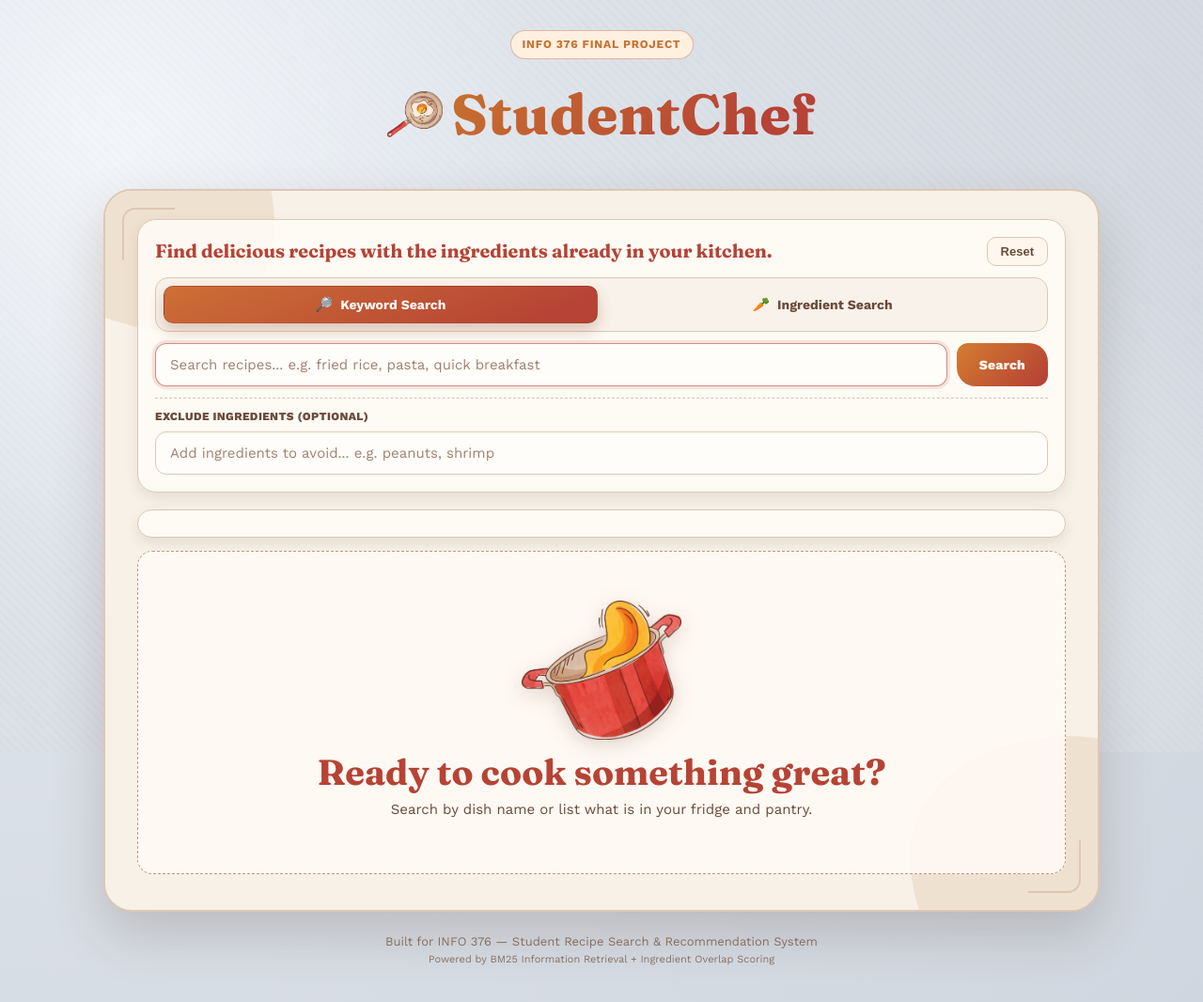
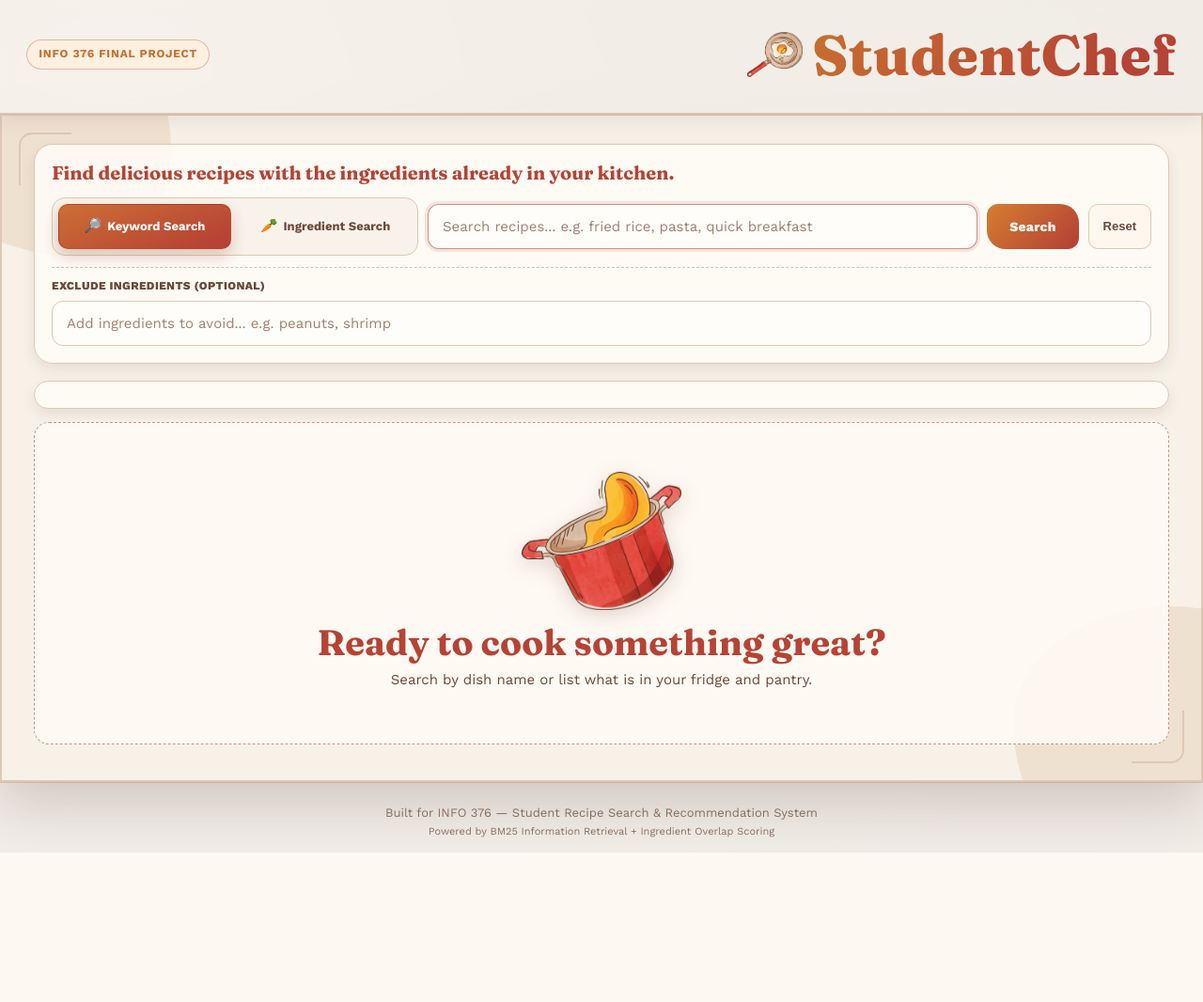
Before and after one commit to KatKho/student-recipe-recommender, a Flask app: page / in a window 1280 px wide. Shown: the whole page at 94% size. After the commit the page ends 907 px from the top, so only its background shows below. Run offline with Flask 3, Linux system fonts and the light colour scheme; parts of the project's set-up code (start-up, migrations or seed data) failed here and were passed over.

Commit message:
full screen layout

```diff
--- a/static/app.js
+++ b/static/app.js
@@ -29,6 +29,7 @@
     let currentMode = "keyword";
     let ingredients = [];
     let excludedIngredients = [];
+    const SKELETON_CARD_COUNT = 4;
     const starterIngredients = [
         "eggs", "rice", "chicken", "garlic", "onion", "tomato", "pasta",
         "potato", "beans", "spinach", "cheese", "milk", "butter",
@@ -186,7 +187,7 @@
         emptyState.classList.add("hidden");
         statusBar.classList.remove("hidden");
         resultsHeader.classList.add("hidden");
-        resultsGrid.innerHTML = "";
+        renderLoadingSkeletons();
 
         // Build URL params
         const params = new URLSearchParams();
@@ -197,13 +198,22 @@
 
         try {
             const res = await fetch(`/api/search?${params.toString()}`);
-            const data = await res.json();
+            const data = await res.json().catch(() => ({}));
+
+            if (!res.ok) {
+                const serverMessage = typeof data.message === "string" ? data.message : "";
+                throw new Error(serverMessage || `Search failed (${res.status})`);
+            }
+
+            if (!Array.isArray(data.results)) {
+                throw new Error("Unexpected response from server.");
+            }
 
             statusBar.classList.add("hidden");
             renderResults(data.results, hasIngredients ? ingredients : []);
         } catch (err) {
             statusBar.classList.add("hidden");
-            resultsGrid.innerHTML = `<p style="color: var(--text-secondary); text-align: center;">Error: ${err.message}</p>`;
+            renderErrorState(err.message || "Could not load results. Please try again.");
         }
     }
 
@@ -270,6 +280,44 @@
         });
     }
 
+    function renderLoadingSkeletons() {
+        resultsGrid.innerHTML = Array.from({ length: SKELETON_CARD_COUNT }, (_, i) => `
+            <article class="recipe-card skeleton-card" aria-hidden="true" style="animation-delay: ${i * 0.04}s">
+                <div class="card-header">
+                    <div class="skeleton-block">
+                        <div class="skeleton-line skeleton-title"></div>
+                        <div class="skeleton-line skeleton-meta"></div>
+                    </div>
+                    <div class="skeleton-pill"></div>
+                </div>
+                <div class="card-section">
+                    <div class="skeleton-line skeleton-label"></div>
+                    <div class="skeleton-row">
+                        <div class="skeleton-chip"></div>
+                        <div class="skeleton-chip"></div>
+                        <div class="skeleton-chip"></div>
+                    </div>
+                </div>
+                <div class="card-section">
+                    <div class="skeleton-line skeleton-label"></div>
+                    <div class="skeleton-line skeleton-body"></div>
+                    <div class="skeleton-line skeleton-body short"></div>
+                </div>
+            </article>
+        `).join("");
+    }
+
+    function renderErrorState(message) {
+        resultsHeader.classList.add("hidden");
+        resultsGrid.innerHTML = `
+            <div class="results-error" role="alert">
+                <h3>Could not load recipes</h3>
+                <p>${escapeHtml(message)}</p>
+                <p class="results-error-hint">Try a different search or try again in a moment.</p>
+            </div>
+        `;
+    }
+
     function formatIngredients(ings, searchedIngredients) {
         let list = ings;
         if (typeof ings === "string") {
--- a/static/style.css
+++ b/static/style.css
@@ -44,9 +44,11 @@
         radial-gradient(circle at 8% 12%, #edf1f7 0%, var(--bg-cool) 40%, var(--bg-cool-2) 100%);
     color: var(--ink-main);
     min-height: 100vh;
+    display: flex;
+    flex-direction: column;
     line-height: 1.6;
     overflow-x: hidden;
-    padding: 22px;
+    padding: 0;
     position: relative;
 }
 
@@ -67,19 +69,34 @@
 
 /* Header */
 .header {
-    text-align: center;
-    padding: 10px 16px 24px;
+    width: 100%;
+    text-align: left;
+    padding: 10px 0 14px;
+    border-bottom: 1px solid rgba(191, 155, 128, 0.45);
+    background: rgba(247, 241, 232, 0.84);
+    backdrop-filter: blur(7px);
+    -webkit-backdrop-filter: blur(7px);
+    position: sticky;
+    top: 0;
+    z-index: 40;
+    box-shadow: 0 6px 20px rgba(116, 73, 49, 0.12);
     animation: rise-in 0.5s ease-out both;
 }
 
 .header-inner {
-    max-width: 920px;
+    width: 100%;
+    max-width: none;
     margin: 0 auto;
+    padding: 0 clamp(14px, 2.2vw, 30px);
+    display: flex;
+    align-items: center;
+    justify-content: space-between;
+    gap: 14px;
 }
 
 .header-badge {
     display: inline-block;
-    margin-bottom: 10px;
+    margin-bottom: 0;
     padding: 5px 12px;
     border-radius: var(--radius-pill);
     border: 1px solid rgba(182, 67, 53, 0.35);
@@ -93,10 +110,10 @@
 
 .logo {
     display: flex;
-    justify-content: center;
+    justify-content: flex-start;
     align-items: center;
     gap: 10px;
-    margin-bottom: 8px;
+    margin-bottom: 0;
 }
 
 .logo-icon {
@@ -158,10 +175,12 @@
 /* Main canvas */
 .main {
     position: relative;
-    max-width: 1060px;
+    flex: 1;
+    width: 100%;
+    max-width: none;
     margin: 0 auto;
-    padding: 28px 30px 34px;
-    border-radius: var(--radius-xl);
+    padding: clamp(18px, 2vw, 28px) clamp(14px, 2.2vw, 30px) clamp(24px, 2.5vw, 34px);
+    border-radius: 0;
     border: 2px solid var(--line-soft);
     background: var(--paper);
     box-shadow: var(--shadow-lg);
@@ -240,7 +259,7 @@
     align-items: center;
     justify-content: space-between;
     gap: 12px;
-    margin-bottom: 12px;
+    margin-bottom: 14px;
 }
 
 .panel-results {
@@ -249,13 +268,26 @@
 
 .panel-title {
     font-family: 'Fraunces', serif;
-    font-size: clamp(16px, 1.55vw, 22px);
+    font-size: clamp(20px, 1.55vw, 32px);
     color: var(--accent-red);
-    line-height: 1.24;
+    line-height: 1.18;
     max-width: none;
-    white-space: nowrap;
+    white-space: normal;
     flex: 1;
     margin-bottom: 0;
+}
+
+.search-controls {
+    display: grid;
+    grid-template-columns: minmax(320px, 390px) minmax(0, 1fr) auto;
+    align-items: center;
+    gap: 10px;
+    margin-bottom: 8px;
+}
+
+.search-controls .search-box,
+.search-controls .ingredient-box {
+    min-width: 0;
 }
 
 /* Toggle and input controls */
@@ -263,11 +295,11 @@
     display: grid;
     grid-template-columns: 1fr 1fr;
     gap: 8px;
-    padding: 8px;
+    padding: 6px;
     border: 1px solid var(--line-soft);
     border-radius: 14px;
     background: rgba(248, 241, 232, 0.82);
-    margin-bottom: 12px;
+    margin-bottom: 0;
 }
 
 .mode-btn {
@@ -276,13 +308,15 @@
     background: transparent;
     color: var(--ink-soft);
     font-family: inherit;
-    font-size: 14px;
+    font-size: 13px;
     font-weight: 700;
-    padding: 10px 14px;
+    min-height: 48px;
+    padding: 0 10px;
     display: flex;
     align-items: center;
     justify-content: center;
-    gap: 8px;
+    gap: 6px;
+    white-space: nowrap;
     cursor: pointer;
     transition: transform 0.2s ease, background 0.2s ease, color 0.2s ease, box-shadow 0.2s ease;
 }
@@ -301,18 +335,23 @@
 
 .mode-icon {
     font-size: 15px;
+    display: inline-flex;
+    align-items: center;
+    line-height: 1;
 }
 
 .search-box {
     display: flex;
+    align-items: stretch;
     gap: 10px;
-    margin-bottom: 10px;
+    margin-bottom: 0;
 }
 
 .search-box input,
 .ingredient-input-wrapper input,
 .exclude-input-wrapper input {
     width: 100%;
+    min-height: 48px;
     border-radius: var(--radius-md);
     border: 1.5px solid var(--line-soft);
     background: #fffdf9;
@@ -346,19 +385,24 @@
     font-size: 14px;
     font-weight: 800;
     letter-spacing: 0.2px;
+    min-height: 48px;
     padding: 0 24px;
+    display: inline-flex;
+    align-items: center;
+    justify-content: center;
     cursor: pointer;
     transition: transform 0.2s ease, box-shadow 0.2s ease;
 }
 
 .search-btn:hover {
-    transform: translateY(-1px) rotate(-0.4deg);
+    transform: translateY(-1px);
     box-shadow: 0 9px 15px rgba(138, 57, 31, 0.28);
 }
 
 .search-actions {
     display: flex;
     justify-content: flex-end;
+    align-items: stretch;
     flex-shrink: 0;
 }
 
@@ -367,7 +411,8 @@
     border-radius: 10px;
     background: #fff7ed;
     color: var(--ink-soft);
-    padding: 7px 14px;
+    min-height: 48px;
+    padding: 0 15px;
     font-size: 13px;
     font-weight: 700;
     cursor: pointer;
@@ -794,7 +958,10 @@
 
 /* Footer */
 .footer {
+    width: 100%;
     text-align: center;
+    border-top: 1px solid rgba(191, 155, 128, 0.38);
+    background: rgba(247, 241, 232, 0.82);
     padding: 22px 16px 14px;
 }
 
--- a/templates/index.html
+++ b/templates/index.html
@@ -35,12 +35,10 @@
         <div class="corner-accent corner-right" aria-hidden="true"></div>
         <section class="search-section panel panel-search">
             <div class="panel-head">
-                <h2 class="panel-title">Find delicious recipes with the ingredients already in your kitchen.</h2>
-                <div class="search-actions">
-                    <button class="reset-btn" id="resetBtn" type="button">Reset</button>
-                </div>
+                <h3 class="panel-title">Find delicious recipes with the ingredients already in your kitchen.</h3>
             </div>
 
+            <div class="search-controls">
                 <div class="mode-toggle" id="modeToggle">
                     <button class="mode-btn active" data-mode="keyword" id="btnKeyword">
                         <span class="mode-icon">🔎</span>
@@ -61,9 +59,15 @@
                 <div class="ingredient-box hidden" id="ingredientBox">
                     <div class="ingredient-input-wrapper">
                         <input type="text" id="ingredientInput"
-                        placeholder="Add an ingredient and press Enter... e.g. eggs, rice, chicken" autocomplete="off">
+                            placeholder="Add an ingredient and press Enter... e.g. eggs, rice, chicken"
+                            autocomplete="off">
                     </div>
                     <div class="ingredient-chips" id="ingredientChips"></div>
+                </div>
+
+                <div class="search-actions">
+                    <button class="reset-btn" id="resetBtn" type="button">Reset</button>
+                </div>
             </div>
 
             <div class="popular-box hidden" id="popularBox">
```
Also changed, not shown: other parts of static/style.css (+157 -20 lines). Lines whose indentation alone changed are shown as unchanged.
